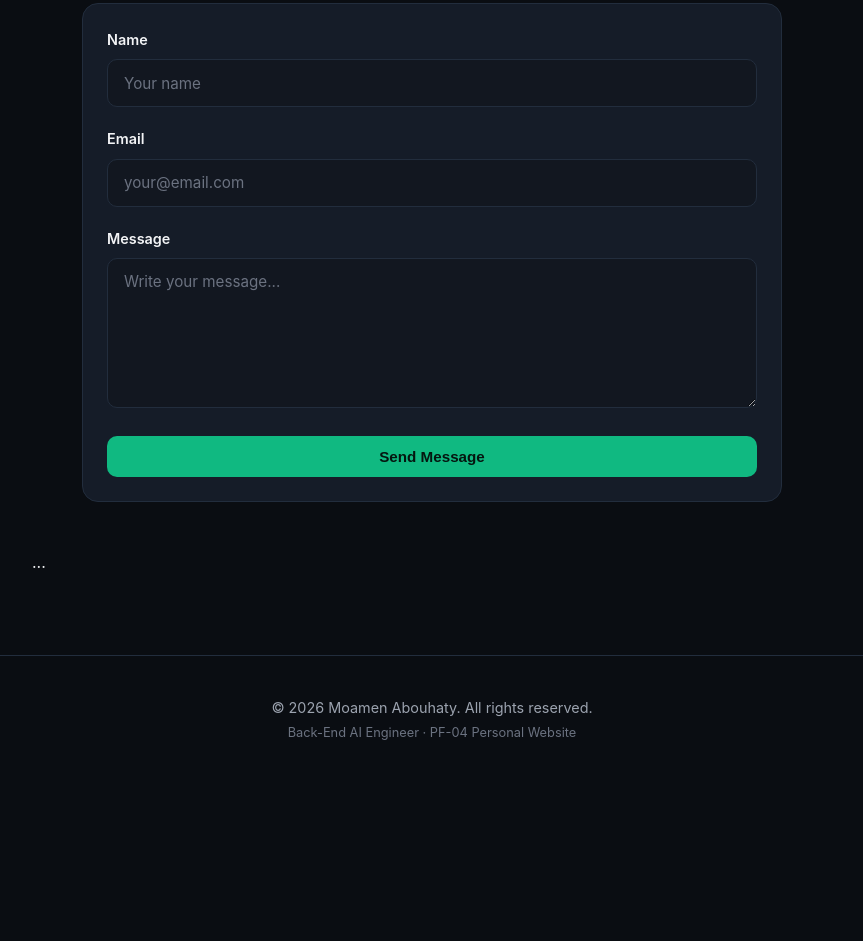
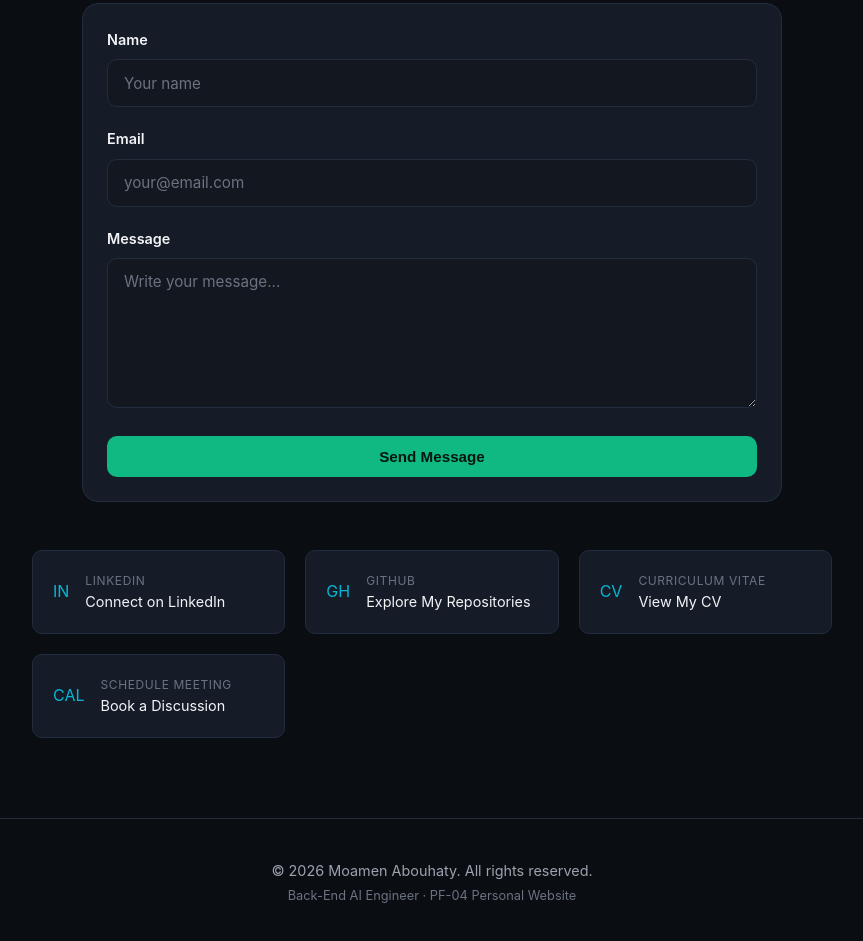
Before and after one commit to MoamenAbouhaty/Moamen-Personal-Website, a plain HTML site: page index.html in a window 1280 px wide. Shown: the part 4869-5810 px from the top of the page, without its empty margins (208-1071 px from the left). Before the commit the page ends 5653 px from the top, so only its background shows below. Drawn offline with Linux system fonts and the light colour scheme.

Commit message:
feat: add working contact form

```diff
--- a/index.html
+++ b/index.html
@@ -1092,37 +1092,56 @@
         collaborations, and backend and AI projects.
     </p>
 
-    <!-- CONTACT FORM -->
+
+    <!-- Contact Form -->
     <form
         class="contact-form"
-    action="https://formspree.io/f/YOUR_FORM_ID"
+        action="https://formspree.io/f/xbgrknkz"
         method="POST"
     >
 
         <div class="form-group">
-        <label for="name">Name</label>
+
+            <label for="name">
+                Name
+            </label>
+
             <input
                 type="text"
                 id="name"
                 name="name"
                 placeholder="Your name"
+                autocomplete="name"
                 required
             >
+
         </div>
 
+
         <div class="form-group">
-        <label for="email">Email</label>
+
+            <label for="email">
+                Email
+            </label>
+
             <input
                 type="email"
                 id="email"
                 name="email"
                 placeholder="your@email.com"
+                autocomplete="email"
                 required
             >
+
         </div>
 
+
         <div class="form-group">
-        <label for="message">Message</label>
+
+            <label for="message">
+                Message
+            </label>
+
             <textarea
                 id="message"
                 name="message"
@@ -1130,7 +1149,9 @@
                 placeholder="Write your message..."
                 required
             ></textarea>
+
         </div>
+
 
         <button
             type="submit"
@@ -1141,10 +1162,121 @@
 
     </form>
 
+
+    <!-- Contact Links -->
     <div class="contact-grid">
 
+
         <!-- LinkedIn -->
-        ...
+        <a
+            href="https://www.linkedin.com/in/moamen-elsayed-abouhaty/"
+            target="_blank"
+            rel="noopener noreferrer"
+            class="contact-card"
+        >
+
+            <div class="contact-card-icon">
+                <span>IN</span>
+            </div>
+
+            <div class="contact-card-info">
+
+                <span class="label">
+                    LinkedIn
+                </span>
+
+                <span class="val">
+                    Connect on LinkedIn
+                </span>
+
+            </div>
+
+        </a>
+
+
+        <!-- GitHub -->
+        <a
+            href="https://github.com/MoamenAbouhaty"
+            target="_blank"
+            rel="noopener noreferrer"
+            class="contact-card"
+        >
+
+            <div class="contact-card-icon">
+                <span>GH</span>
+            </div>
+
+            <div class="contact-card-info">
+
+                <span class="label">
+                    GitHub
+                </span>
+
+                <span class="val">
+                    Explore My Repositories
+                </span>
+
+            </div>
+
+        </a>
+
+
+        <!-- CV -->
+        <a
+            href="https://drive.google.com/file/d/15S1XRmQNBvAqiqTQGl_9G3AQZHx22PkS/view?usp=drive_link"
+            target="_blank"
+            rel="noopener noreferrer"
+            class="contact-card"
+        >
+
+            <div class="contact-card-icon">
+                <span>CV</span>
+            </div>
+
+            <div class="contact-card-info">
+
+                <span class="label">
+                    Curriculum Vitae
+                </span>
+
+                <span class="val">
+                    View My CV
+                </span>
+
+            </div>
+
+        </a>
+
+
+        <!-- Booking -->
+        <a
+            href="https://calendly.com/hybrid0b1/30min"
+            target="_blank"
+            rel="noopener noreferrer"
+            class="contact-card"
+        >
+
+            <div class="contact-card-icon">
+                <span>CAL</span>
+            </div>
+
+            <div class="contact-card-info">
+
+                <span class="label">
+                    Schedule Meeting
+                </span>
+
+                <span class="val">
+                    Book a Discussion
+                </span>
+
+            </div>
+
+        </a>
+
+    </div>
+
+</div>
 
             </div>
 
```
Lines whose indentation alone changed are shown as unchanged.
